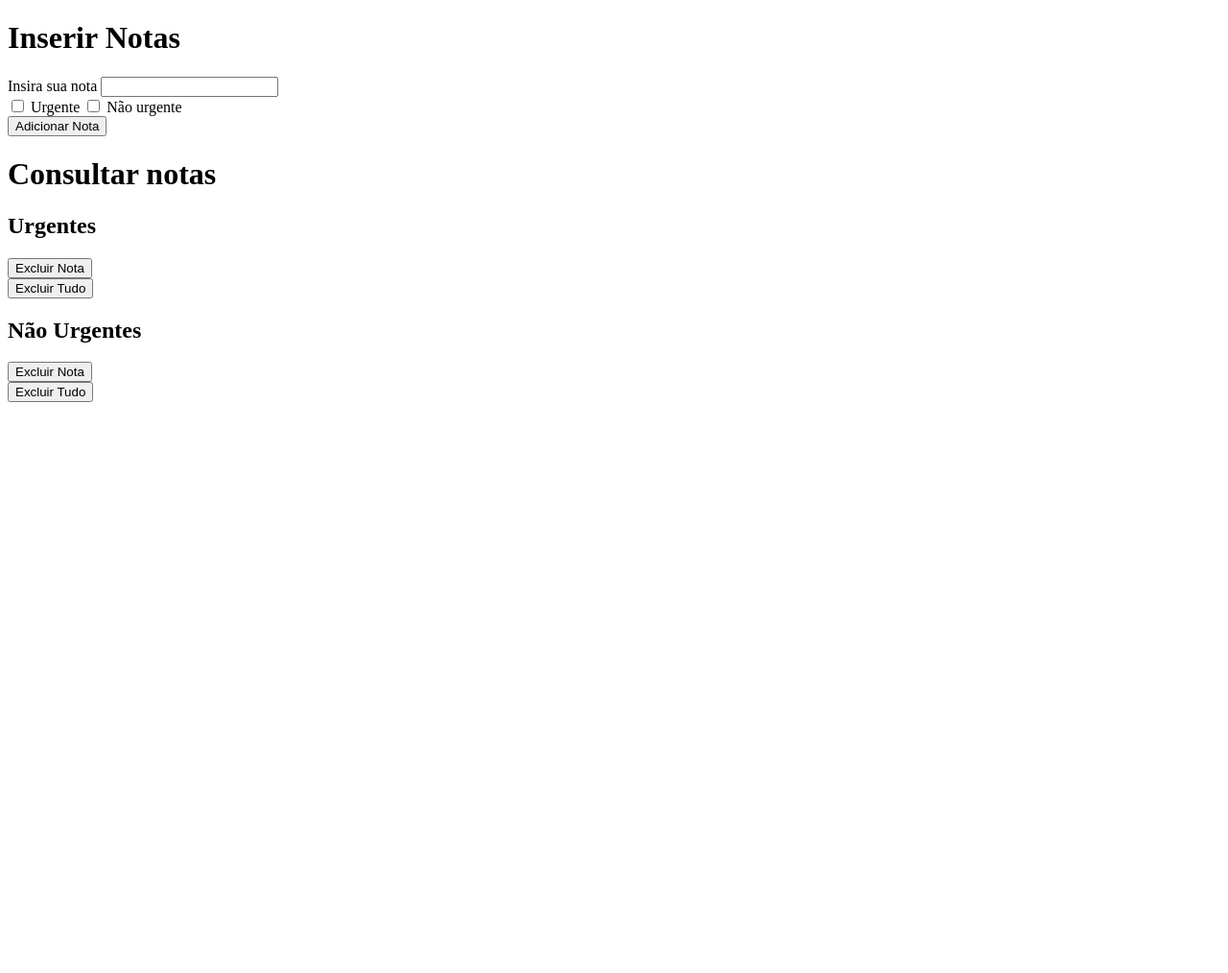
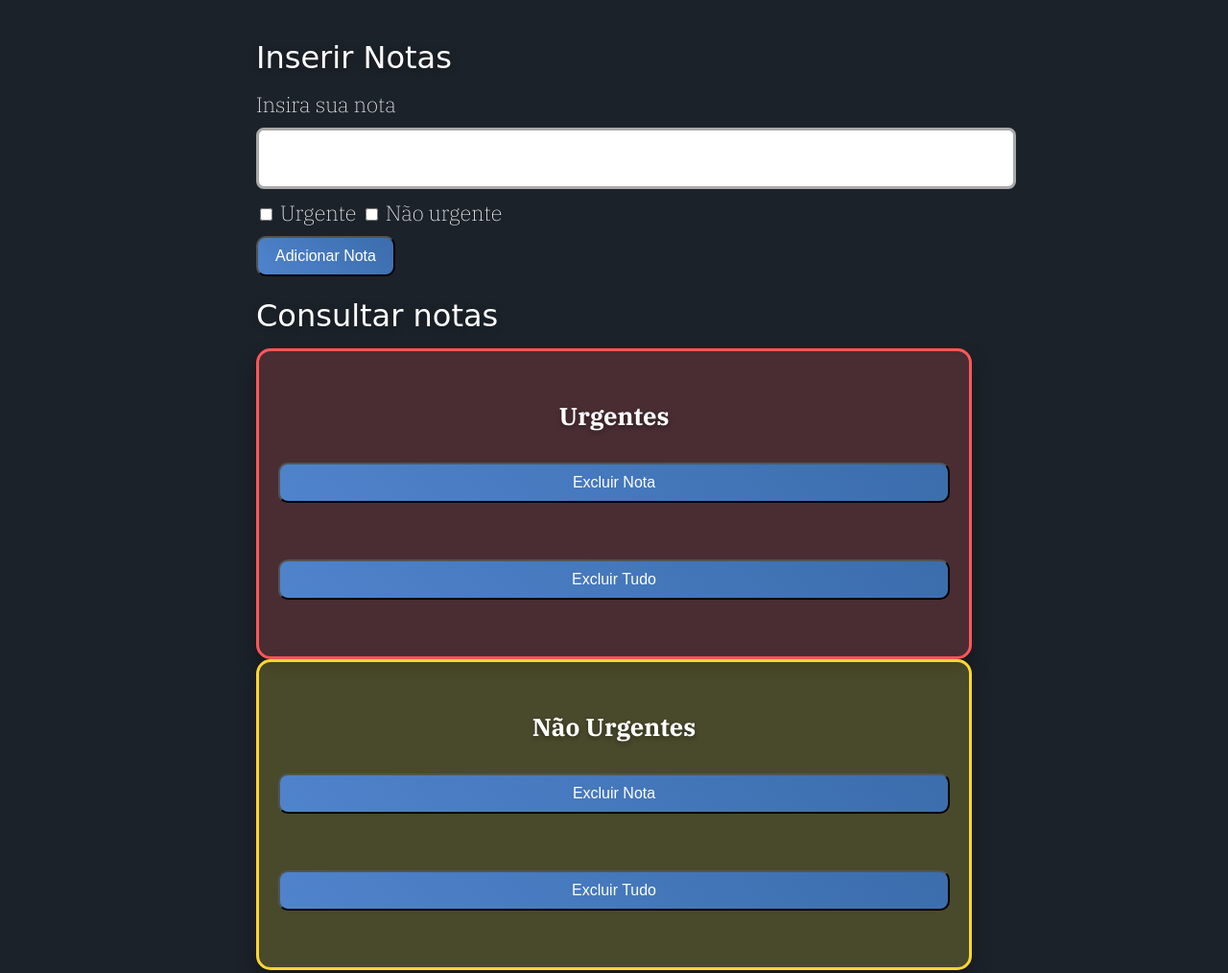
Before and after one commit to anasilvadev/AtividadeAvaliativa, a plain HTML site: page index.html in a window 1280 px wide. Shown: the whole page at 96% size. Before the commit the page ends 800 px from the top, so only its background shows below. Drawn offline with Linux system fonts and the light colour scheme; a web font is replaced by a local one.

Commit message:
Update estilo.css

```diff
--- a/css/estilo.css
+++ b/css/estilo.css
@@ -1,25 +1,108 @@
-.nUrgentes {
-    border-width: 5px;
-    border-style: solid;
-    border-color: rgb(230, 255, 6);
-    width: 700px;
-    border-radius: 5px;
+@import url('https://fonts.googleapis.com/css2?family=Gamja+Flower&family=IBM+Plex+Serif:ital,wght@0,100;0,200;0,300;0,400;0,500;0,600;0,700;1,100;1,200;1,300;1,400;1,500;1,600;1,700&family=Joti+One&family=Knewave&family=Princess+Sofia&display=swap');
+@import url('https://fonts.googleapis.com/css2?family=Gamja+Flower&family=IBM+Plex+Serif:ital,wght@0,100;0,200;0,300;0,400;0,500;0,600;0,700;1,100;1,200;1,300;1,400;1,500;1,600;1,700&family=Joti+One&family=Knewave&display=swap');
+
+body {
+    font-family: "IBM Plex Serif", serif;
+    font-size: 22px;
+    font-weight: 200;
+    color: #fff;
+    background-color: #1c2229;
+    min-height: 100vh;
+    margin: 0;
+    padding: 20px;
     display: flex;
-    justify-content: center;
-    float: right;
-    border-style: inset;
-    height: 300px;
+    flex-direction: column;
+    align-items: center;
+    gap: 20px;
 }
 
-.urgentes {
-    border-width: 5px;
-    border-style: solid;
-    border-color: red;
+
+h1 {
+    font-family: "Princess Sofia", cursive;
+    font-weight: 400;
+    font-size: 32px;
+    text-shadow: 0 2px 10px rgba(0, 0, 0, 0.3);
+    margin-bottom: 15px;
+}
+
+h2 {
+    font-size: 1.6rem;
+    text-align: center;
+    margin-bottom: 12px;
+    color: #fff;
+    text-shadow: 0 2px 5px rgba(0, 0, 0, 0.4);
+}
+
+#inserirtexto {
+    width: 100%;
+    padding: 20px;
+    margin: 10px 0;
+    border: 3px solid #aaa;
+    border-radius: 8px;
+    font-size: 1rem;
+}
+
+
+#btninserir,
+input[type="button"] {
+    background: linear-gradient(45deg, #4f83cc, #3b6dac);
+    color: white;
+    border-radius: 10px;
+    padding: 10px 18px;
+    cursor: pointer;
+    font-size: 1rem;
+    margin-top: 10px;
+}
+
+#divurgentes,
+#divnUrgentes {
     width: 700px;
-    border-radius: 5px;
+    min-height: 250px;
+    padding: 20px;
+    border-radius: 15px;
     display: flex;
-    justify-content: center;
-    float: left;
-    border-style: inset;
-    height: 300px;
+    flex-direction: column;
+    gap: 10px;
+    box-shadow: 0 10px 20px rgba(0, 0, 0, 0.3);
 }
+
+
+
+#divurgentes {
+    background-color: rgba(255, 90, 90, 0.2);
+    border: 3px solid #ff5757;
+}
+
+#divnUrgentes {
+    background-color: rgba(255, 235, 59, 0.2);
+    border: 3px solid #ffd633;
+}
+
+#urgentes,
+#nUrgentes {
+    display: flex;
+    flex-direction: column;
+    gap: 10px;
+}
+
+
+.nota {
+    background: rgba(255, 255, 255, 0.25);
+    border-radius: 12px;
+    padding: 14px;
+    font-weight: 500;
+    display: flex;
+    justify-content: space-between;
+    align-items: center;
+    box-shadow: 0 5px 15px rgba(0, 0, 0, 0.2)
+}
+
+
+.btnRemover {
+    background-color: rgba(68, 68, 68, 0.8);
+    color: white;
+    border-radius: 8px;
+    padding: 5px 12px;
+    cursor: pointer;
+    width: 10px;
+}
```
